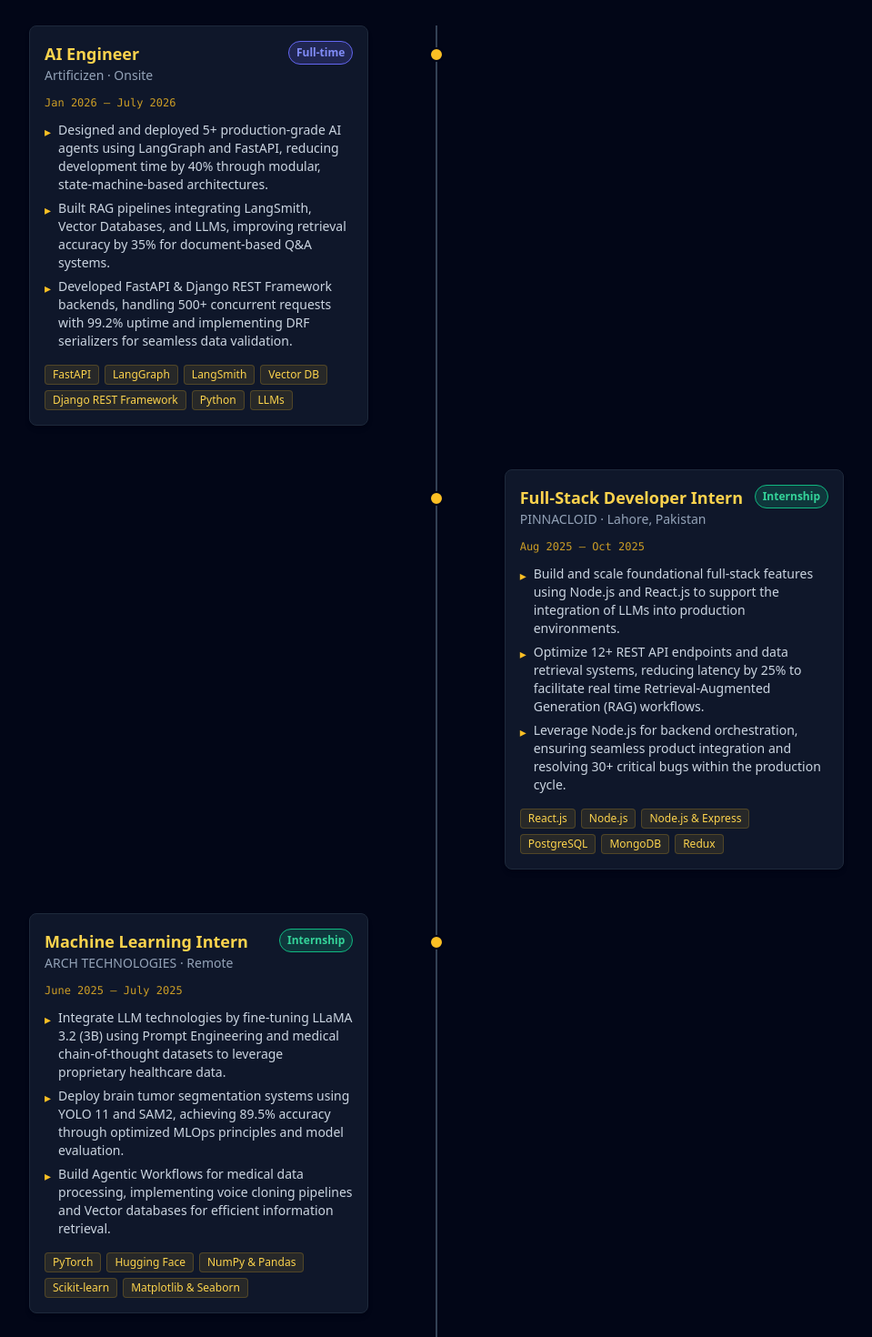
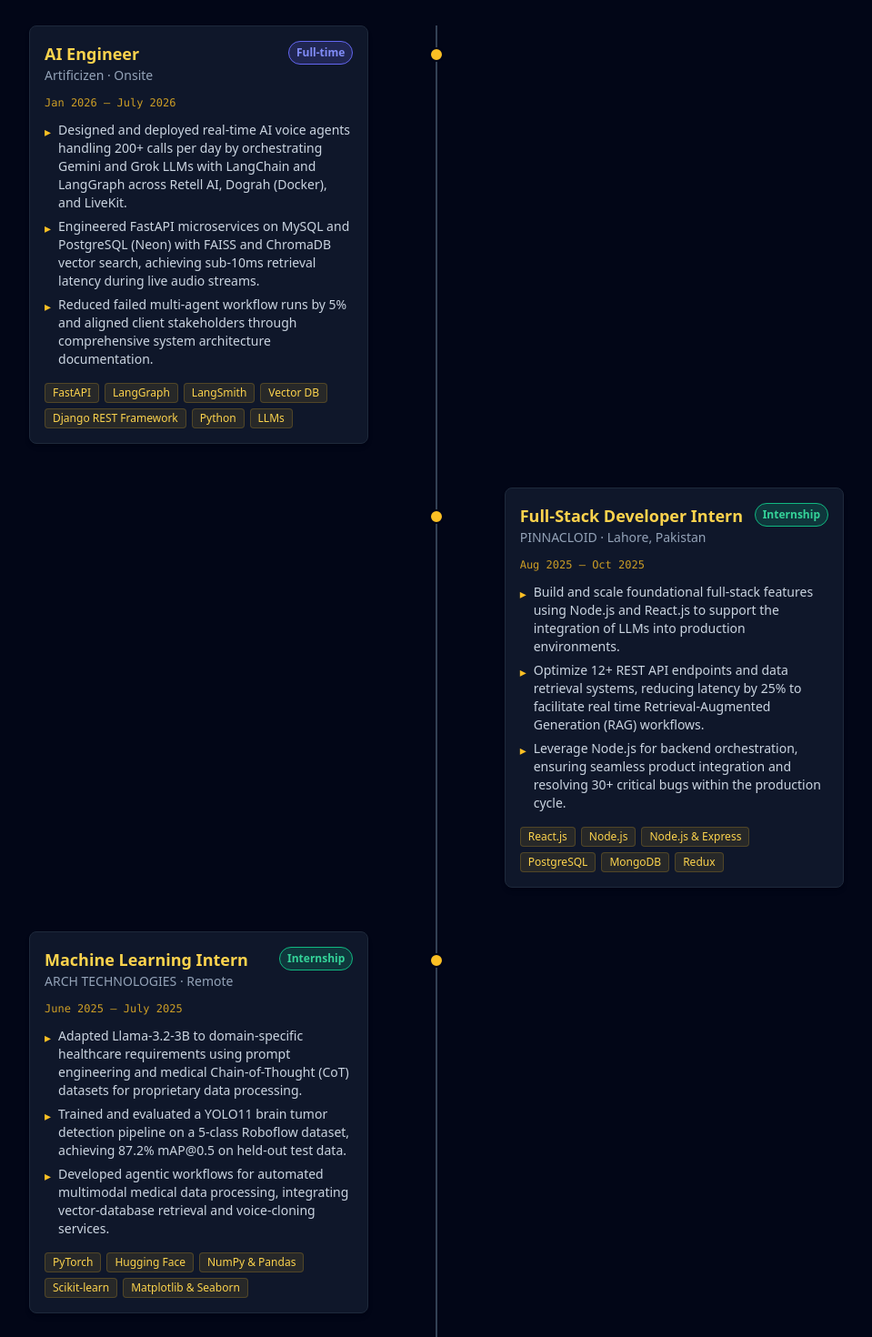
Before and after one commit to najahaja/YoungDevInterns-ReactJS-Portfolio, a React (Vite) app: page / in a window 1280 px wide. Shown: the part 1800-3270 px from the top of the page at 91% size, without its empty margins (160-1119 px from the left). Built offline with nearby package versions, Linux system fonts and the light colour scheme; a web font is replaced by a local one.

Commit message:
Update work experience descriptions and technologies

```diff
--- a/src/components/BodySections/WorkExperience.jsx
+++ b/src/components/BodySections/WorkExperience.jsx
@@ -9,9 +9,9 @@ const experiences = [
     duration: "Jan 2026 – July 2026",
     type: "Full-time",
     description: [
-      "Designed and deployed 5+ production-grade AI agents using LangGraph and FastAPI, reducing development time by 40% through modular, state-machine-based architectures.",
-      "Built RAG pipelines integrating LangSmith, Vector Databases, and LLMs, improving retrieval accuracy by 35% for document-based Q&A systems.",
-      "Developed FastAPI & Django REST Framework backends, handling 500+ concurrent requests with 99.2% uptime and implementing DRF serializers for seamless data validation.",
+      "Designed and deployed real-time AI voice agents handling 200+ calls per day by orchestrating Gemini and Grok LLMs with LangChain and LangGraph across Retell AI, Dograh (Docker), and LiveKit.",
+      "Engineered FastAPI microservices on MySQL and PostgreSQL (Neon) with FAISS and ChromaDB vector search, achieving sub-10ms retrieval latency during live audio streams.",
+      "Reduced failed multi-agent workflow runs by 5% and aligned client stakeholders through comprehensive system architecture documentation.",
     ],
     tech: [
       "FastAPI",
@@ -50,9 +50,9 @@ const experiences = [
     duration: "June 2025 – July 2025",
     type: "Internship",
     description: [
-      "Integrate LLM technologies by fine-tuning LLaMA 3.2 (3B) using Prompt Engineering and medical chain-of-thought datasets to leverage proprietary healthcare data.",
-      "Deploy brain tumor segmentation systems using YOLO 11 and SAM2, achieving 89.5% accuracy through optimized MLOps principles and model evaluation. ",
-      "Build Agentic Workflows for medical data processing, implementing voice cloning pipelines and Vector databases for efficient information retrieval. ",
+      "Adapted Llama-3.2-3B to domain-specific healthcare requirements using prompt engineering and medical Chain-of-Thought (CoT) datasets for proprietary data processing.",
+      "Trained and evaluated a YOLO11 brain tumor detection pipeline on a 5-class Roboflow dataset, achieving 87.2% mAP@0.5 on held-out test data.",
+      "Developed agentic workflows for automated multimodal medical data processing, integrating vector-database retrieval and voice-cloning services.",
     ],
     tech: [
       "PyTorch",
```
